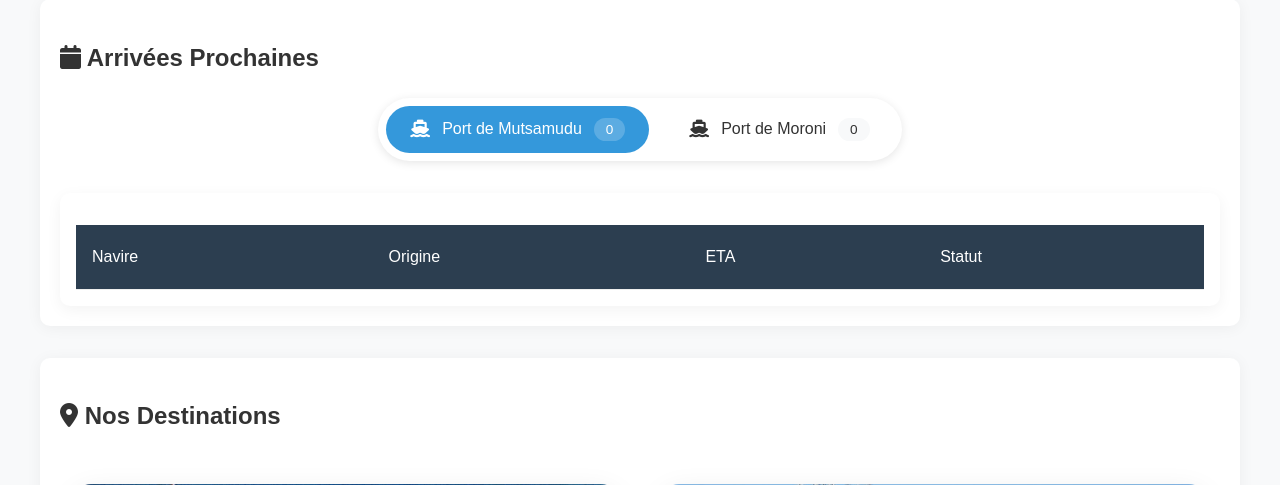
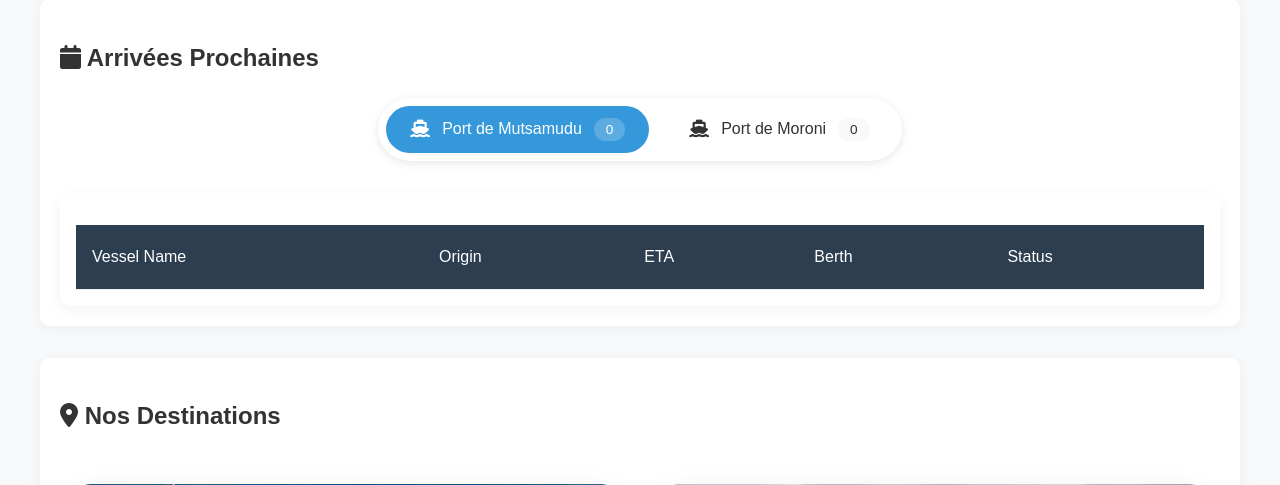
Before and after one commit to tp065995/tracking, a Flask app: page / in a window 1280 px wide. Shown: the part 943-1428 px from the top of the page. Run offline with Flask 3, Linux system fonts and the light colour scheme; data that the repository does not hold is empty.

Commit message:
first commit

```diff
--- a/app.py
+++ b/app.py
@@ -181,6 +181,14 @@ def get_schedule(port):
     # Add logic to fetch schedule for specific port
     pass
 
+@app.route('/admin/schedule')
+@login_required
+def admin_schedule():
+    from datetime import datetime
+    today = datetime.utcnow()  # Remove .date() since we'll compare in the template
+    arrivals = Arrival.query.all()
+    return render_template('admin/schedule.html', arrivals=arrivals, today=today)
+
 # Admin Routes
 @app.route('/admin/login', methods=['GET', 'POST'])
 def admin_login():
@@ -260,13 +268,14 @@ def admin_containers():
     vessels = Arrival.query.all()  # Get all vessels for the dropdown
     return render_template('admin/containers.html', containers=containers, vessels=vessels)
 
-@app.route('/admin/schedule')
-@login_required
-def admin_schedule():
-    from datetime import datetime
-    arrivals = Arrival.query.all()
-    today = datetime.utcnow()
-    return render_template('admin/schedule.html', arrivals=arrivals, today=today)
+# Remove or comment out this duplicate route
+# @app.route('/admin/schedule')
+# @login_required
+# def admin_schedule():
+#     from datetime import datetime
+#     arrivals = Arrival.query.all()
+#     today = datetime.utcnow()
+#     return render_template('admin/schedule.html', arrivals=arrivals, today=today)
 
 @app.route('/admin')
 def admin_redirect():
--- a/templates/index.html
+++ b/templates/index.html
@@ -109,10 +109,11 @@
                     <table>
                         <thead>
                             <tr>
-                                <th>Navire</th>
-                                <th>Origine</th>
+                                <th>Vessel Name</th>
+                                <th>Origin</th>
                                 <th>ETA</th>
-                                <th>Statut</th>
+                                <th>Berth</th>
+                                <th>Status</th>
                             </tr>
                         </thead>
                         <tbody>
@@ -122,31 +123,20 @@
                                     <div class="vessel-info">
                                         <i class="fas fa-ship"></i>
                                         <div>
-                                            {{ arrival.vessel_name }}
-                                            <span class="voyage">Vol. {{ arrival.voyage_number }}</span>
+                                            <span>{{ arrival.vessel_name }}</span>
+                                            <span class="voyage">VOY: {{ arrival.voyage_number }}</span>
                                         </div>
                                     </div>
                                 </td>
                                 <td>{{ arrival.origin_port }}</td>
                                 <td>
-                                    <div class="time">
-                                        <span>{{ arrival.eta.strftime('%d/%m/%Y') }}</span>
-                                        <span>{{ arrival.eta.strftime('%H:%M') }}</span>
+                                    <div class="arrival-time">
+                                        <span class="date">{{ arrival.eta.strftime('%b %d, %Y') }}</span>
+                                        <span class="time">{{ arrival.eta.strftime('%H:%M') }} local time</span>
                                     </div>
                                 </td>
-                                <td>
-                                    <span class="status {{ arrival.status|lower }}">
-                                        {% if arrival.status == 'On Time' %}
-                                            À l'heure
-                                        {% elif arrival.status == 'Delayed' %}
-                                            Retardé
-                                        {% elif arrival.status == 'Arrived' %}
-                                            Arrivé
-                                        {% else %}
-                                            {{ arrival.status }}
-                                        {% endif %}
-                                    </span>
-                                </td>
+                                <td>{{ arrival.berth }}</td>
+                                <td><span class="status {{ arrival.status.lower() }}">{{ arrival.status }}</span></td>
                             </tr>
                             {% endfor %}
                         </tbody>
```
Also changed, not shown: README.md, static/images/moroni-port.JPG, 1 other file.
